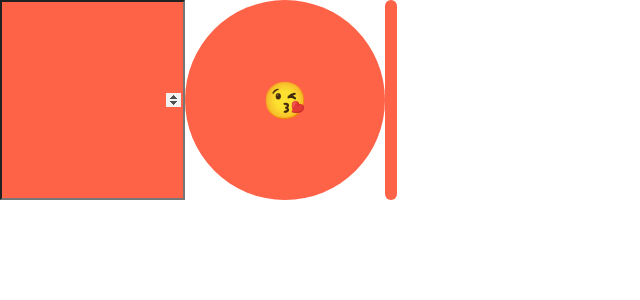
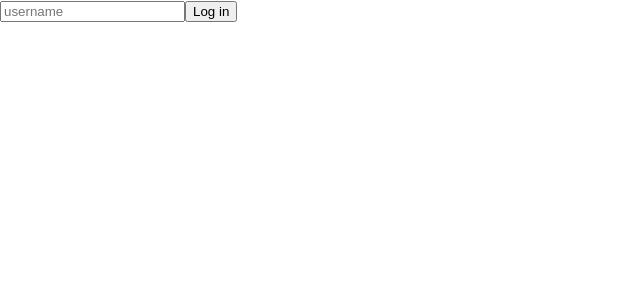
Before and after one commit to yangddu/Learn-React, a React (Create React App) app: page / in a window 1280 px wide. Shown: the top 300 px of the page, without its empty margins (0-640 px from the left). Built offline with nearby package versions, Linux system fonts and the light colour scheme.

Commit message:
add: typescript

```diff
--- a/package.json
+++ b/package.json
@@ -16,6 +16,7 @@
     "react-tagcloud": "^2.3.1",
     "react-wordcloud": "^1.2.7",
     "styled-components": "^5.3.9",
+    "typescript": "^5.0.2",
     "web-vitals": "^2.1.4"
   },
   "scripts": {
@@ -41,5 +42,8 @@
       "last 1 firefox version",
       "last 1 safari version"
     ]
+  },
+  "devDependencies": {
+    "@types/styled-components": "^5.1.26"
   }
 }
--- a/src/App.js
+++ /dev/null
@@ -1,75 +0,0 @@
-import styled, { keyframes } from "styled-components";
-
-function App() {
-  return (
-    <Wrapper as="header">
-      <Input />
-      <Box>
-        <Emoji as="p">😘</Emoji>
-      </Box>
-      <Btn></Btn>
-    </Wrapper>
-  );
-}
-
-export default App;
-
-const Wrapper = styled.div`
-  display: flex;
-`;
-
-const Btn = styled.button`
-  color: white;
-  background-color: tomato;
-  border-radius: 15px;
-  border: none;
-`;
-
-const Input = styled.input.attrs({
-  type: "number",
-  maxlength: 1
-})`
-  background-color: tomato;
-`;
-
-const rotateAnimation = keyframes`
-  0% {
-    transform: rotate(0deg);
-    border-radius: 0px;
-  }
-
-  50% {
-    /* transform: rotate(360deg); */
-    border-radius: 100px;
-  }
-  100% {
-    transform: rotate(0deg);
-    border-radius: 0px;
-  }
-`;
-
-const Emoji = styled.span`
-  font-size: 36px;
-
-  &:hover {
-    font-size: 98px;
-  }
-`;
-
-const Box = styled.div`
-  height: 200px;
-  width: 200px;
-  background-color: tomato;
-  animation: ${rotateAnimation} 1s linear infinite;
-  display: flex;
-  justify-content: center;
-  align-items: center;
-
-
-    ${Emoji} {
-      &:hover {
-        font-size: 98px;
-      }
-    }
-  }
-`;
--- /dev/null
+++ b/src/App.tsx
@@ -0,0 +1,105 @@
+import React, { useState } from "react";
+import styled, { keyframes } from "styled-components";
+import Circle from "./components/Circle";
+
+function App() {
+  const [value, setValue] = useState("");
+  const onChange = (e: React.FormEvent<HTMLInputElement>) => {
+    const value = e.currentTarget.value;
+    setValue(value);
+    console.log(value);
+  };
+  const onSubmit = (e: React.FormEvent<HTMLFormElement>) => {
+    e.preventDefault();
+    console.log("hello", value);
+  };
+  return (
+    <div>
+      <form onSubmit={onSubmit}>
+        <input
+          value={value}
+          onChange={onChange}
+          type="text"
+          placeholder="username"
+        />
+        <button>Log in</button>
+      </form>
+    </div>
+  );
+}
+
+export default App;
+
+const Wrapper = styled.div`
+  display: flex;
+  background-color: ${(props) => props.theme.backgroundColor};
+`;
+const anim = keyframes`
+  from {
+    color: tomato
+  }to {
+    color: teal
+  }
+`;
+
+const Title = styled.h1`
+  background-color: ${(props) => props.theme.backgroundColor};
+  color: ${(props) => props.theme.textColor};
+`;
+
+const Button = styled.button`
+  width: 130px;
+  height: 50px;
+  color: white;
+  border: 2px dashed gray;
+  background-color: #fff;
+  border-radius: 15px;
+  animation: ${anim} 0.5s infinite;
+`;
+
+const Input = styled.input.attrs({
+  type: "number",
+  maxlength: 1
+})`
+  background-color: tomato;
+`;
+
+const rotateAnimation = keyframes`
+  0% {
+    transform: rotate(0deg);
+    border-radius: 0px;
+  }
+
+  50% {
+    /* transform: rotate(360deg); */
+    border-radius: 100px;
+  }
+  100% {
+    transform: rotate(0deg);
+    border-radius: 0px;
+  }
+`;
+
+const Emoji = styled.span`
+  font-size: 36px;
+
+  &:hover {
+    font-size: 98px;
+  }
+`;
+
+const Box = styled.div`
+  height: 200px;
+  width: 200px;
+  background-color: tomato;
+  animation: ${rotateAnimation} 1s linear infinite;
+  display: flex;
+  justify-content: center;
+  align-items: center;
+
+  ${Emoji} {
+    &:hover {
+      font-size: 98px;
+    }
+  }
+`;
--- /dev/null
+++ b/src/components/Circle.tsx
@@ -0,0 +1,37 @@
+import React, { useState } from "react";
+import styled from "styled-components";
+
+interface CircleProps {
+  bgColor: string;
+  borderColor?: string;
+  text?: string;
+}
+
+interface ContainerProps {
+  bgColor: string;
+  borderColor?: string;
+}
+
+const Circle = ({ bgColor, borderColor, text }: CircleProps) => {
+  const [counter, setCounter] = useState<number | string>(1);
+  return (
+    <div>
+      <Container bgColor={bgColor} borderColor={(borderColor ??= "white")}>
+        {text}
+      </Container>
+    </div>
+  );
+};
+
+export default Circle;
+
+const Container = styled.div<ContainerProps>`
+  width: 100px;
+  height: 100px;
+  background-color: ${(props) => props.bgColor};
+  border-radius: 100px;
+  border: 1px solid ${(props) => props.borderColor};
+  display: flex;
+  justify-content: center;
+  align-items: center;
+`;
--- a/src/index.js
+++ b/src/index.tsx
@@ -1,11 +1,15 @@
 import React from "react";
 import ReactDOM from "react-dom";
 import "./index.css";
+import { ThemeProvider } from "styled-components";
 import App from "./App";
+import { lightTheme } from "./theme";
 
 ReactDOM.render(
   <React.StrictMode>
-    <App />
+    <ThemeProvider theme={lightTheme}>
+      <App />
+    </ThemeProvider>
   </React.StrictMode>,
   document.getElementById("root")
 );
--- /dev/null
+++ b/src/theme.ts
@@ -0,0 +1,13 @@
+import { DefaultTheme } from "styled-components";
+
+export const lightTheme: DefaultTheme = {
+  bgColor: "white",
+  textColor: "black",
+  btnColor: "tomato"
+};
+
+export const darkTheme: DefaultTheme = {
+  bgColor: "black",
+  textColor: "white",
+  btnColor: "teal"
+};
--- /dev/null
+++ b/webpack.config.js
@@ -0,0 +1,18 @@
+module.exports = {
+  entry: {
+    dev: "./src/index.tsx"
+  },
+  output: {
+    filename: "./build/index.js"
+  },
+  devtool: "source-map",
+  resolve: {
+    extensions: [".ts", ".tsx", ".js", ".jsx"]
+  },
+  module: {
+    loaders: [
+      // Typescript
+      { test: /\.tsx?$/, loader: "ts-loader" }
+    ]
+  }
+};
```
Also changed, not shown: src/styled.d.ts (added, +9 -0 lines), tsconfig.json (added, +18 -0 lines), 1 other file (tests, documents, lock files or other folders).
